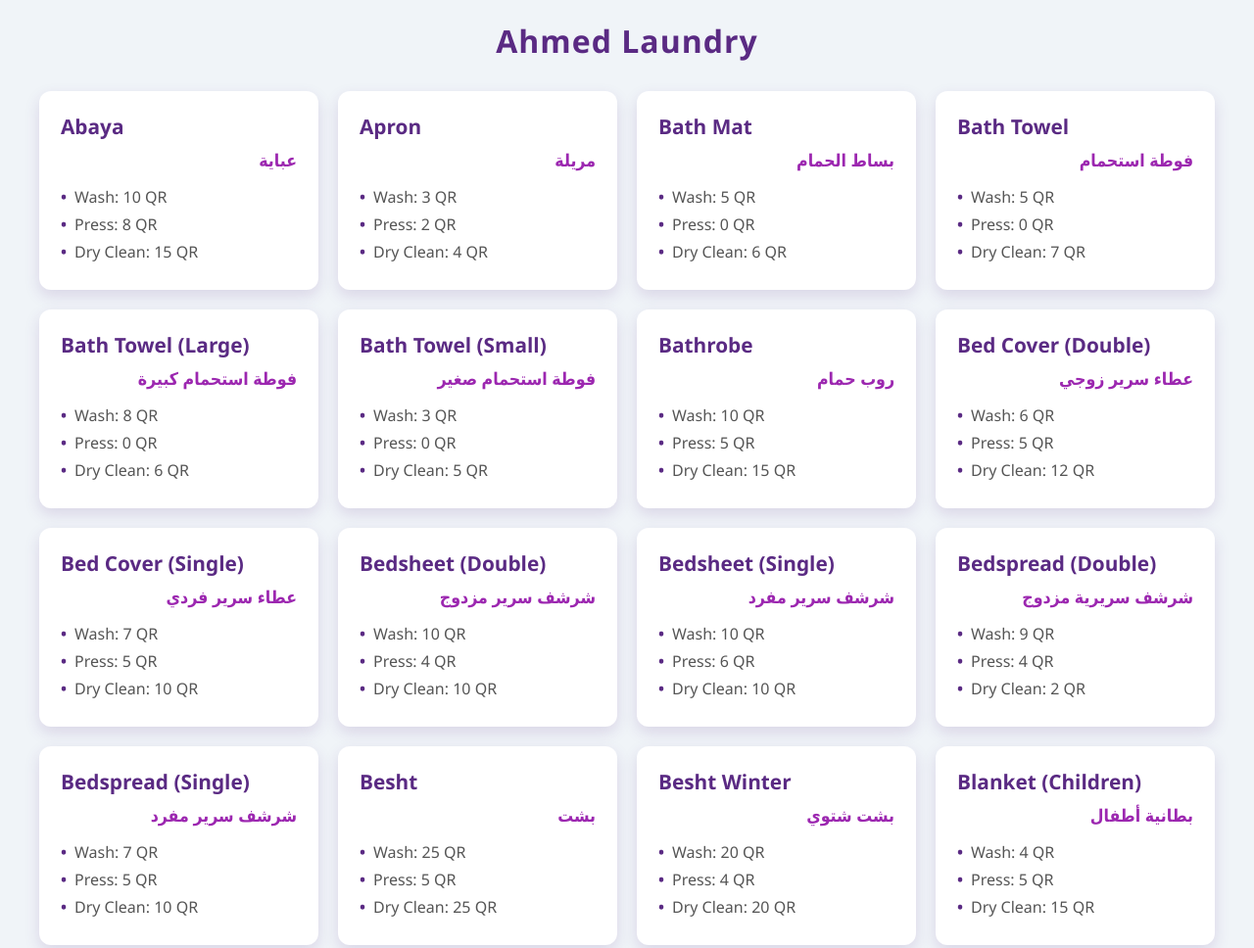
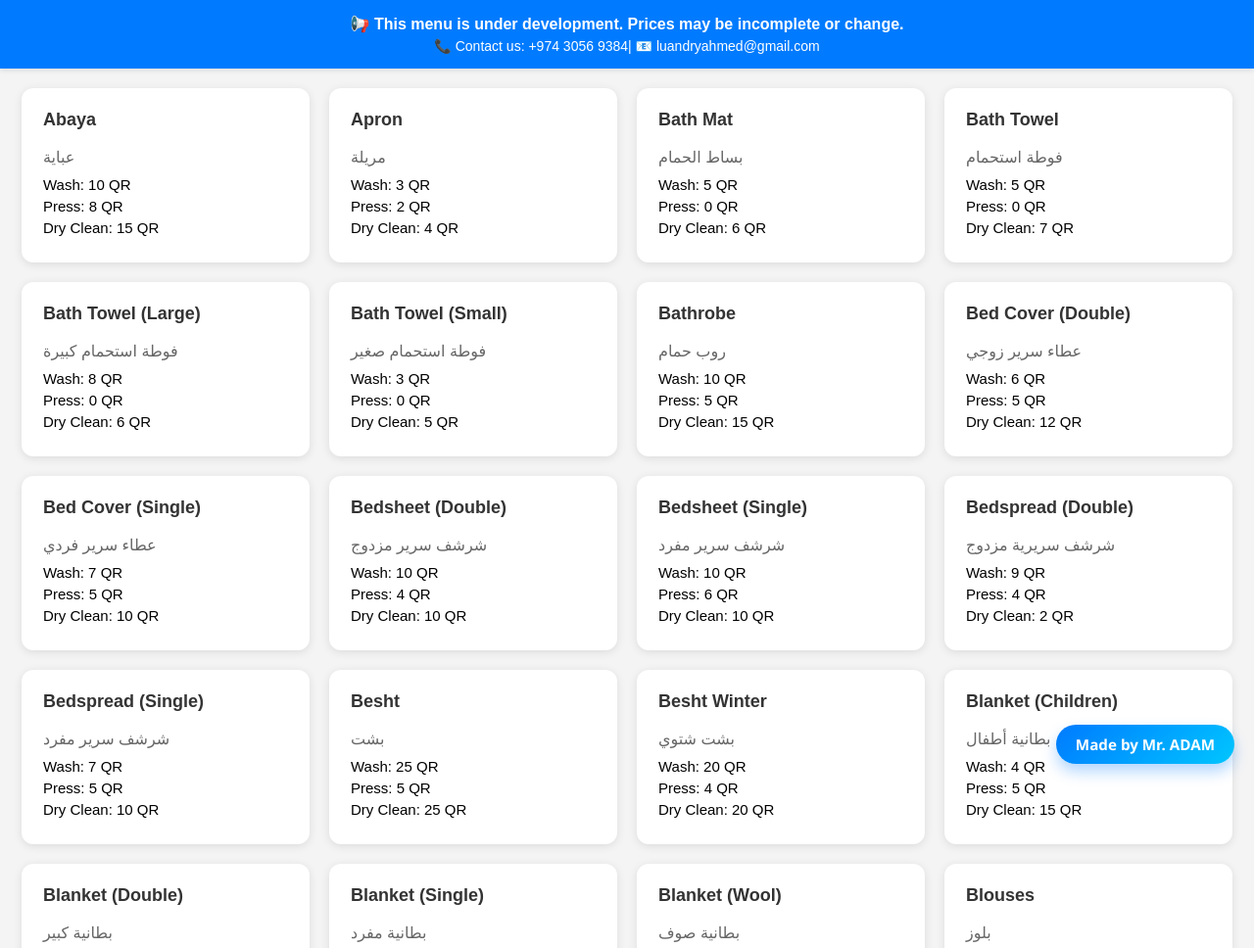
Before and after one commit to algoxce/Ahmed-Laundry, a plain HTML site: page index.html in a window 1280 px wide. Shown: the top 968 px of the page at 98% size. Drawn offline with Linux system fonts and the light colour scheme.

Commit message:
Adding Hover Effect

```diff
--- a/index.html
+++ b/index.html
@@ -2,19 +2,28 @@
 <html lang="en">
 <head>
   <meta charset="UTF-8" />
-  <meta name="viewport" content="width=device-width, initial-scale=1" />
-  <title>Ahmed Laundry</title>
+  <meta name="viewport" content="width=device-width, initial-scale=1.0"/>
+  <title>Ahmed Laundry Menu</title>
   <link rel="stylesheet" href="style.css" />
 </head>
 <body>
-  <header>
-    <h1>Ahmed Laundry</h1>
-  </header>
+  <!-- Notification Banner -->
+  <div class="notification">
+    📢 This menu is under development. Prices may be incomplete or change.
+    <span>📞 Contact us: +974 3056 9384| 📧 luandryahmed@gmail.com</span>
+  </div>
 
-  <main>
-    <div id="menu-container" class="menu-container"></div>
-  </main>
+  <!-- Container for Service Cards -->
+  <div id="menu-container"></div>
+
+   <div class="fancy-footer">
+  <span>Made by <strong>Mr. ADAM</strong></span>
+</div>
 
   <script src="main.js"></script>
+
+
+
+
 </body>
 </html>
--- a/style.css
+++ b/style.css
@@ -1,103 +1,140 @@
-/* Reset & base */
-
-* {
-  box-sizing: border-box;
+/* General Body Styles */
+body {
+  font-family: Arial, sans-serif;
   margin: 0;
   padding: 0;
-  font-family: 'Segoe UI', Tahoma, Geneva, Verdana, sans-serif;
-  transition: background-color 0.3s ease, color 0.3s ease;
+  background: #f4f4f4;
 }
 
-body {
-  background: #f0f4f8;
-  color: #333;
-  padding: 20px;
-  min-height: 100vh;
-  display: flex;
-  flex-direction: column;
-  align-items: center;
+/* Notification Bar */
+.notification {
+  background-color: #007bff;
+  color: white;
+  padding: 15px;
+  text-align: center;
+  font-size: 16px;
+  font-weight: bold;
+  position: sticky;
+  top: 0;
+  z-index: 1000;
+  box-shadow: 0 2px 5px rgba(0, 0, 0, 0.1);
 }
 
-header h1 {
-  color: #5a2a83;
-  margin-bottom: 30px;
-  font-weight: 700;
-  letter-spacing: 1px;
+.notification span {
+  display: block;
+  font-size: 14px;
+  font-weight: normal;
+  margin-top: 5px;
 }
 
-/* Container grid */
-
-.menu-container {
-  display: grid;
-  grid-template-columns: repeat(auto-fit, minmax(250px, 1fr));
+/* Container for Cards */
+#menu-container {
+  display: flex;
+  flex-wrap: wrap;
+  justify-content: center;
+  padding: 20px;
   gap: 20px;
-  width: 100%;
-  max-width: 1200px;
 }
 
-/* Card style */
-
+/* Card Styles */
 .card {
-  background: white;
+  background-color: white;
   border-radius: 12px;
-  box-shadow: 0 6px 15px rgba(90, 42, 131, 0.15);
+  box-shadow: 0 2px 10px rgba(0, 0, 0, 0.1);
   padding: 20px;
-  cursor: default;
-  display: flex;
-  flex-direction: column;
-  justify-content: space-between;
+  width: 250px;
+  transition: transform 0.3s ease, box-shadow 0.3s ease, border 0.3s ease;
   border: 2px solid transparent;
-  transition: transform 0.3s ease, border-color 0.3s ease, box-shadow 0.3s ease;
 }
 
+/* Smooth Blue Hover Effect */
 .card:hover {
-  transform: translateY(-8px);
-  border-color: #5a2a83;
-  box-shadow: 0 10px 20px rgba(90, 42, 131, 0.35);
+  transform: translateY(-5px);
+  border-color: #007bff;
+  box-shadow: 0 6px 25px rgba(0, 123, 255, 0.2);
 }
 
-/* Titles */
-
+/* English Title */
 .card h3 {
-  color: #5a2a83;
-  margin-bottom: 8px;
-  font-size: 1.3rem;
+  margin-top: 0;
+  font-size: 18px;
+  color: #333;
 }
 
-.card p.arabic {
-  font-size: 1.1rem;
-  font-weight: 600;
-  color: #9c27b0;
-  margin-bottom: 15px;
-  direction: rtl;
+/* Arabic Name */
+.card .arabic {
+  font-size: 16px;
+  color: #666;
+  margin-bottom: 10px;
 }
 
-/* Services list */
-
+/* Services List */
 .services {
-  list-style: none;
-  font-size: 1rem;
-  color: #555;
+  list-style-type: none;
+  padding: 0;
+  margin: 0;
 }
 
 .services li {
-  margin-bottom: 6px;
-  padding-left: 14px;
-  position: relative;
+  margin: 5px 0;
+  font-size: 15px;
 }
 
-/* Custom bullet */
+/* Fancy Footer Box */
+.fancy-footer {
+  position: fixed;
+  bottom: 20px;
+  right: 20px;
+  background: linear-gradient(135deg, #007BFF, #00c6ff);
+  color: white;
+  padding: 10px 20px;
+  border-radius: 20px;
+  box-shadow: 0 8px 15px rgba(0, 123, 255, 0.3);
+  font-weight: bold;
+  font-family: 'Segoe UI', sans-serif;
+  font-size: 0.95rem;
+  z-index: 999;
+  transition: transform 0.3s ease, box-shadow 0.3s ease;
+}
 
-.services li::before {
-  content: "•";
-  position: absolute;
-  left: 0;
-  color: #5a2a83;
-  font-weight: bold;
+.fancy-footer:hover {
+  transform: scale(1.05);
+  box-shadow: 0 10px 20px rgba(0, 123, 255, 0.5);
+}
+
+/* Responsive Styles */
+@media (max-width: 768px) {
+  #menu-container {
+    padding: 10px;
+    gap: 15px;
+  }
+
+  .card {
+    width: 90%;
+    padding: 15px;
+  }
+
+  .notification {
+    font-size: 14px;
+  }
+
+  .notification span {
+    font-size: 13px;
+  }
 }
 
 @media (max-width: 480px) {
-  .menu-container {
-    grid-template-columns: 1fr;
+  .card {
+    width: 100%;
+    padding: 12px;
+  }
+
+  .card h3 {
+    font-size: 16px;
+  }
+
+  .card .arabic,
+  .services li {
+    font-size: 14px;
   }
 }
```
